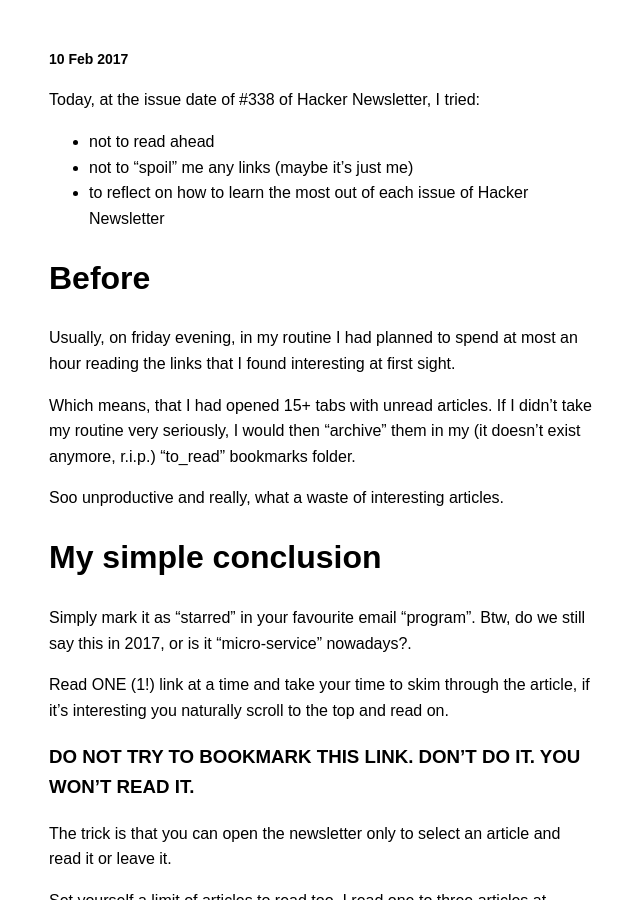
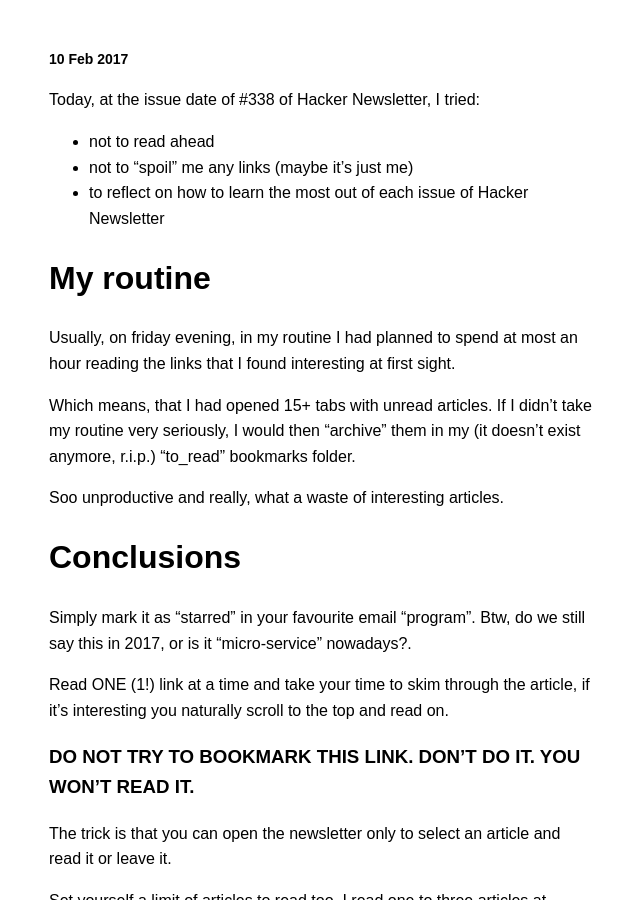
Before and after one commit to christian-fei/christian-fei.github.io-pandoc, a Jekyll site: the page built from _posts/2017-02-10-How-to-read-Hacker-Newsletter.md, in a window 1280 px wide and 900 px high, scrolled down 395 px. Shown: the whole window, without its empty margins (15-655 px from the left). Built offline with Jekyll 4.4.1, drawn with Linux system fonts in a browser that asks for light colours; comment, search, counter and statistics services are not loaded.

Commit message:
update post

```diff
--- a/Gemfile
+++ b/Gemfile
@@ -1,2 +1,3 @@
 source 'https://rubygems.org'
 gem 'github-pages', group: :jekyll_plugins
+gem 'jekyll-admin', group: :jekyll_plugins
--- a/_posts/2017-02-10-How-to-read-Hacker-Newsletter.md
+++ b/_posts/2017-02-10-How-to-read-Hacker-Newsletter.md
@@ -1,6 +1,6 @@
 ---
-title: 'How to read Hacker Newsletter'
-date: 2017-02-10
+title: How to read Hacker Newsletter
+date: '2017-02-10'
 layout: post
 category: posts
 ---
@@ -11,7 +11,7 @@ Today, at the issue date of #338 of Hacker Newsletter, I tried:
 - not to "spoil" me any links (maybe it's just me)
 - to reflect on how to learn the most out of each issue of Hacker Newsletter
 
-# Before
+# My routine
 
 Usually, on friday evening, in my routine I had planned to spend at most an hour reading the links that I found interesting at first sight.
 
@@ -20,7 +20,7 @@ If I didn't take my routine very seriously, I would then "archive" them in my (i
 
 Soo unproductive and really, what a waste of interesting articles.
 
-# My simple conclusion
+# Conclusions
 
 Simply mark it as "starred" in your favourite email "program". Btw, do we still say this in 2017, or is it "micro-service" nowadays?.
 
```
Also changed, not shown: Gemfile.lock.
